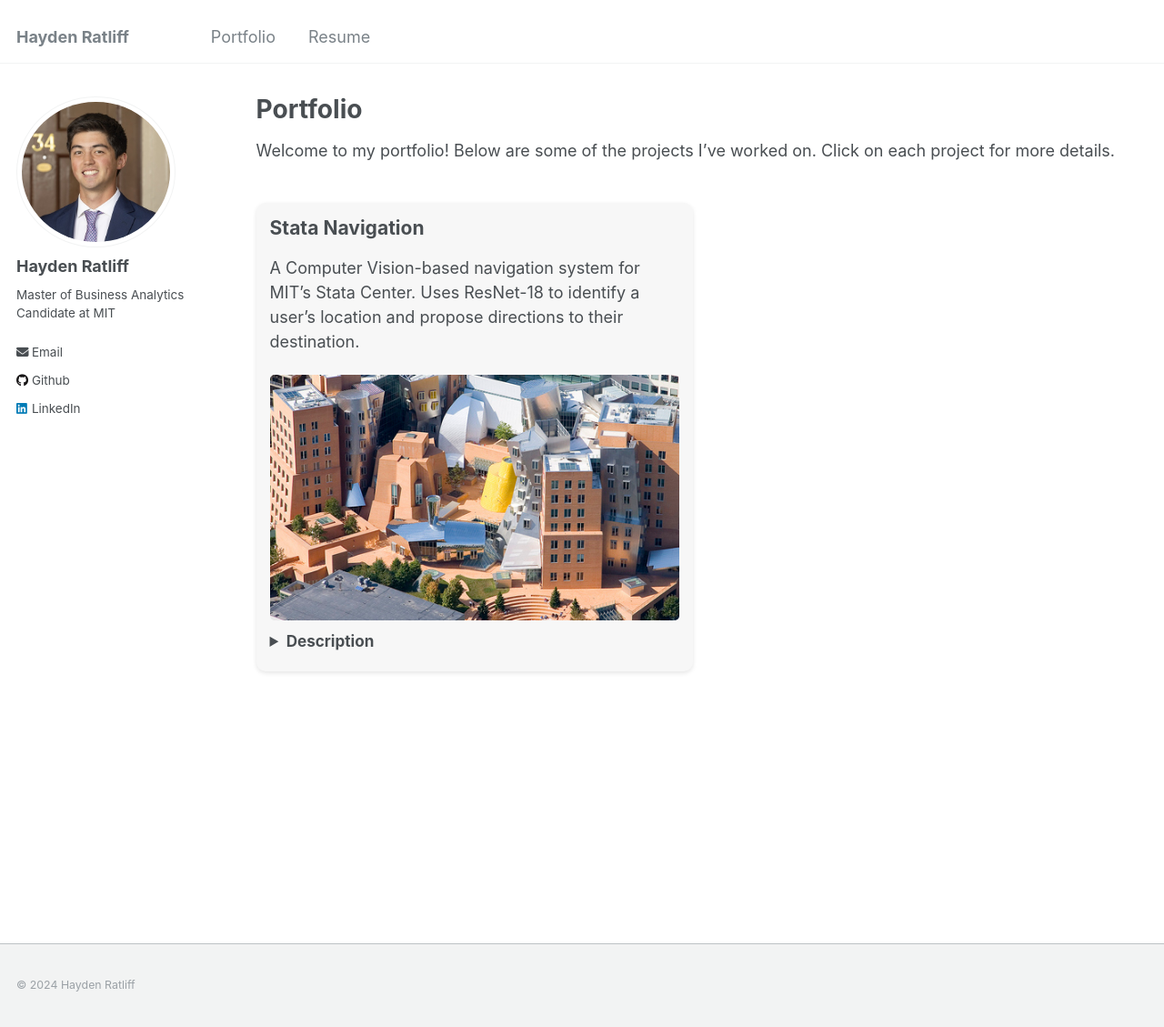
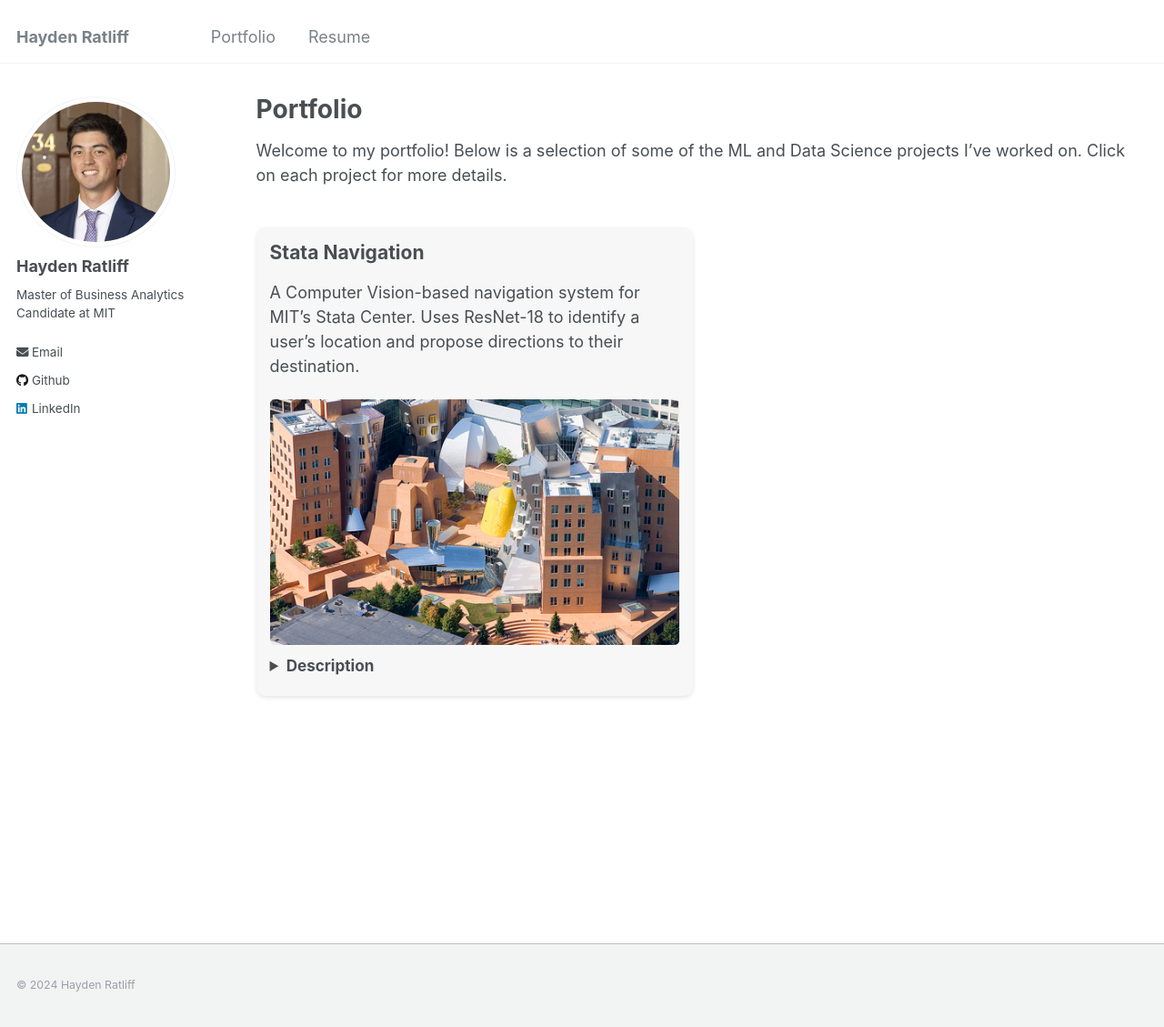
Before and after one commit to haydenratliff/haydenratliff.github.io, a Jekyll site: the page built from _pages/portfolio.md, in a window 1280 px wide and 1129 px high. Shown: the whole window at 91% size. Built offline with Jekyll 4.4.1, drawn with Linux system fonts in a browser that asks for light colours.

Commit message:
update portfolio intro

```diff
--- a/_pages/portfolio.md
+++ b/_pages/portfolio.md
@@ -7,7 +7,7 @@ redirect_from:
   - /portfolio
 ---
 
-Welcome to my portfolio! Below are some of the projects I've worked on. Click on each project for more details.
+Welcome to my portfolio! Below is a selection of some of the ML and Data Science projects I've worked on. Click on each project for more details.
 
 {% include base_path %}
 
```
